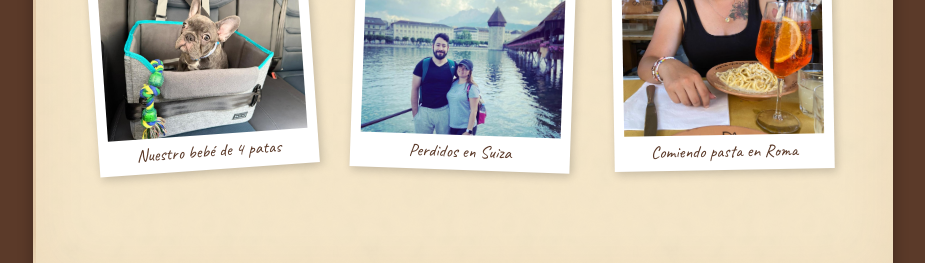
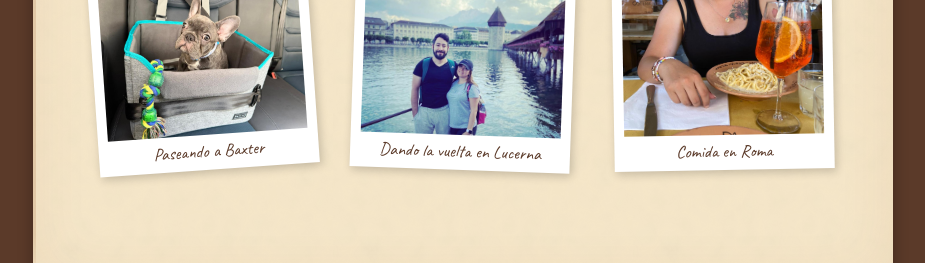
Before and after one commit to DavidMTZ177/adventure-book, a plain HTML site: page index.html in a window 1280 px wide. Shown: the part 2720-2983 px from the top of the page, without its empty margins (177-1102 px from the left). Drawn offline with Linux system fonts and the light colour scheme.

Commit message:
Fix captions - Baxter, Lucerna, Roma
Co-Authored-By: Claude Opus 4.6 <noreply@anthropic.com>

```diff
--- a/index.html
+++ b/index.html
@@ -1001,14 +1001,14 @@
                     <div class="pin"></div>
                     <div class="photo-frame" style="--rotation: -4deg;">
                         <img src="fotos/foto06.jpg" alt="">
-                        <div class="photo-caption">Nuestro bebé de 4 patas</div>
+                        <div class="photo-caption">Paseando a Baxter</div>
                     </div>
                 </div>
                 <div class="photo-container">
                     <div class="tape tape-top" style="--tape-rotation: 3deg;"></div>
                     <div class="photo-frame" style="--rotation: 2deg;">
                         <img src="fotos/foto07.jpg" alt="">
-                        <div class="photo-caption">Perdidos en Suiza</div>
+                        <div class="photo-caption">Dando la vuelta en Lucerna</div>
                     </div>
                 </div>
                 <div class="photo-container">
@@ -1016,7 +1016,7 @@
                     <div class="tape tape-corner-right"></div>
                     <div class="photo-frame" style="--rotation: -1deg;">
                         <img src="fotos/foto08.jpg" alt="">
-                        <div class="photo-caption">Comiendo pasta en Roma</div>
+                        <div class="photo-caption">Comida en Roma</div>
                     </div>
                 </div>
             </div>
```
